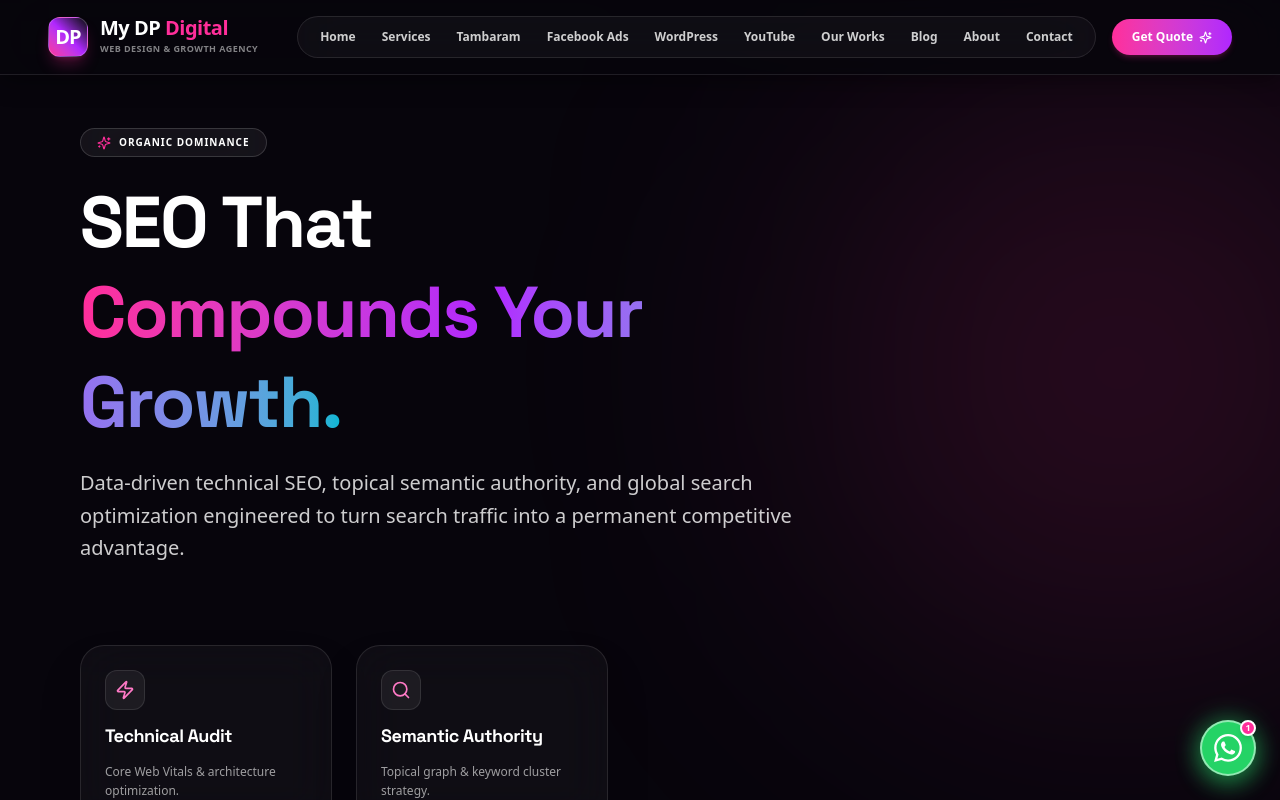
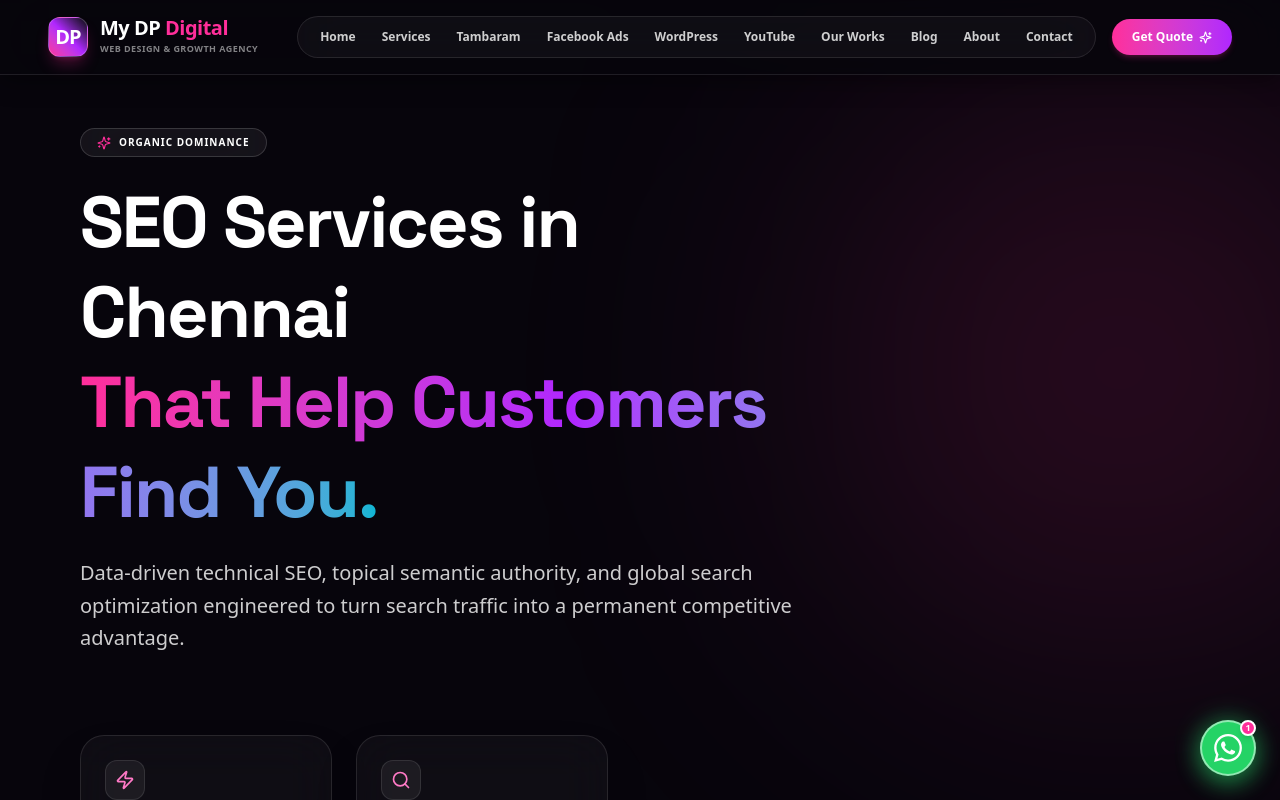
Before and after one commit to deenapriyanka00217-arch/my-dp-Digital, a React (Vite) app: page /services/seo in a window 1280 px wide. Shown: the top 800 px of the page. Built offline with nearby package versions, Linux system fonts and the light colour scheme.

Commit message:
SEO: refine service intent and page metadata in SEO.tsx

```diff
--- a/src/pages/SEO.tsx
+++ b/src/pages/SEO.tsx
@@ -35,8 +35,8 @@ const SEOPage = () => {
   return (
     <>
     <PageSEO
-      title="Local SEO Services in Chennai | My DP Digital"
-      description="Local SEO services in Chennai to rank higher on Google Maps and search results — Google Business Profile optimization, local citations, and more."
+      title="SEO Services in Chennai | Local & Technical SEO"
+      description="Improve search visibility with SEO services in Chennai: technical SEO, on-page improvements, content strategy, and Google Business Profile optimization for local businesses."
       canonicalPath="/services/seo"
       jsonLd={SEO_JSON_LD}
     />
@@ -51,7 +51,7 @@ const SEOPage = () => {
             <Sparkles size={14} className="text-[#FF2E9A]" /> Organic Dominance
           </div>
           <h1 className="text-4xl sm:text-5xl lg:text-7xl font-black text-white leading-tight tracking-tight">
-            SEO That <br /> <span className="text-transparent bg-clip-text bg-gradient-to-r from-[#FF2E9A] via-[#B026FF] to-[#06B6D4]">Compounds Your Growth.</span>
+            SEO Services in Chennai <br /> <span className="text-transparent bg-clip-text bg-gradient-to-r from-[#FF2E9A] via-[#B026FF] to-[#06B6D4]">That Help Customers Find You.</span>
           </h1>
           <p className="text-lg sm:text-xl text-white/80 leading-relaxed font-normal">
             Data-driven technical SEO, topical semantic authority, and global search optimization engineered to turn search traffic into a permanent competitive advantage.
```
